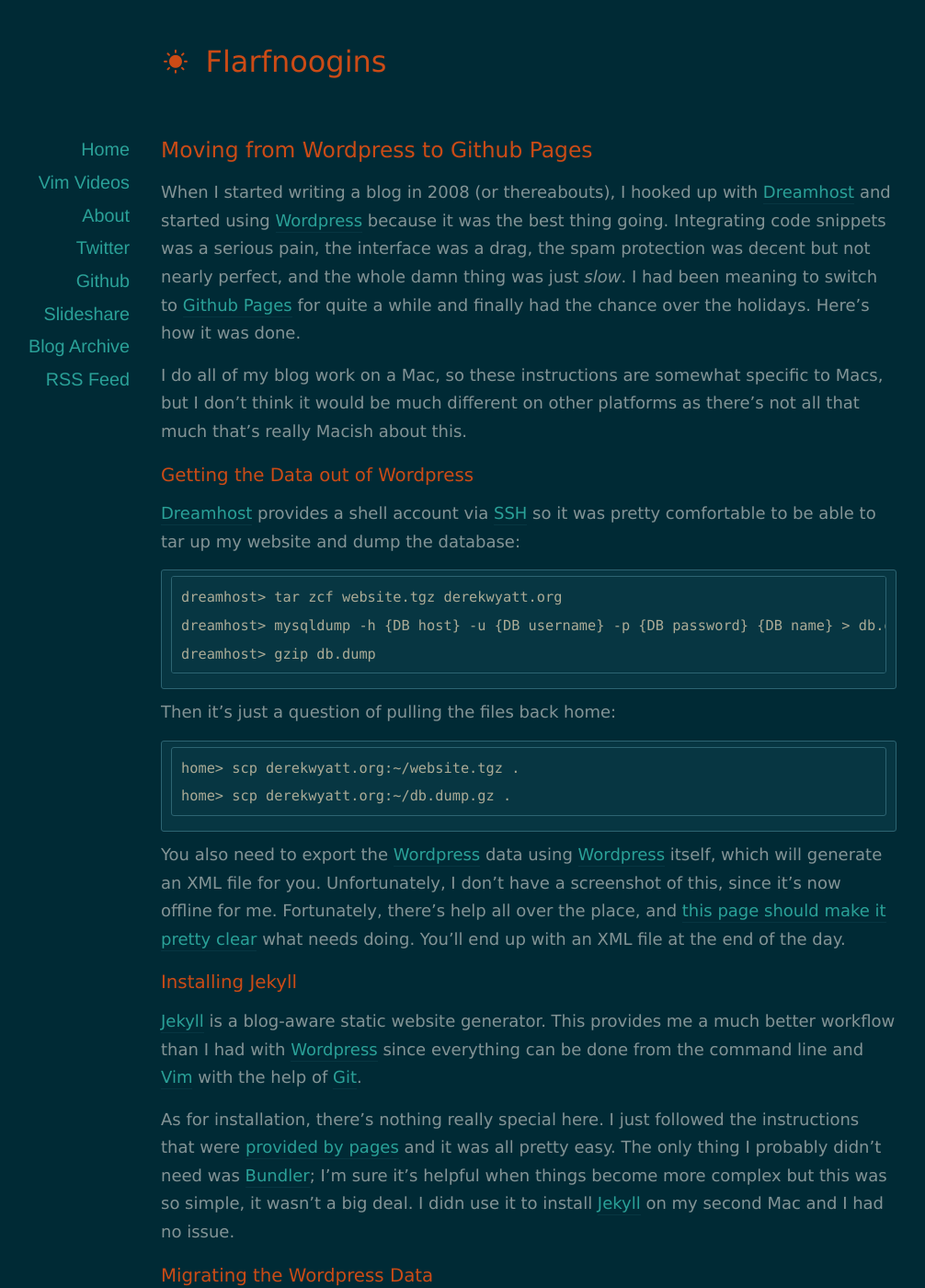
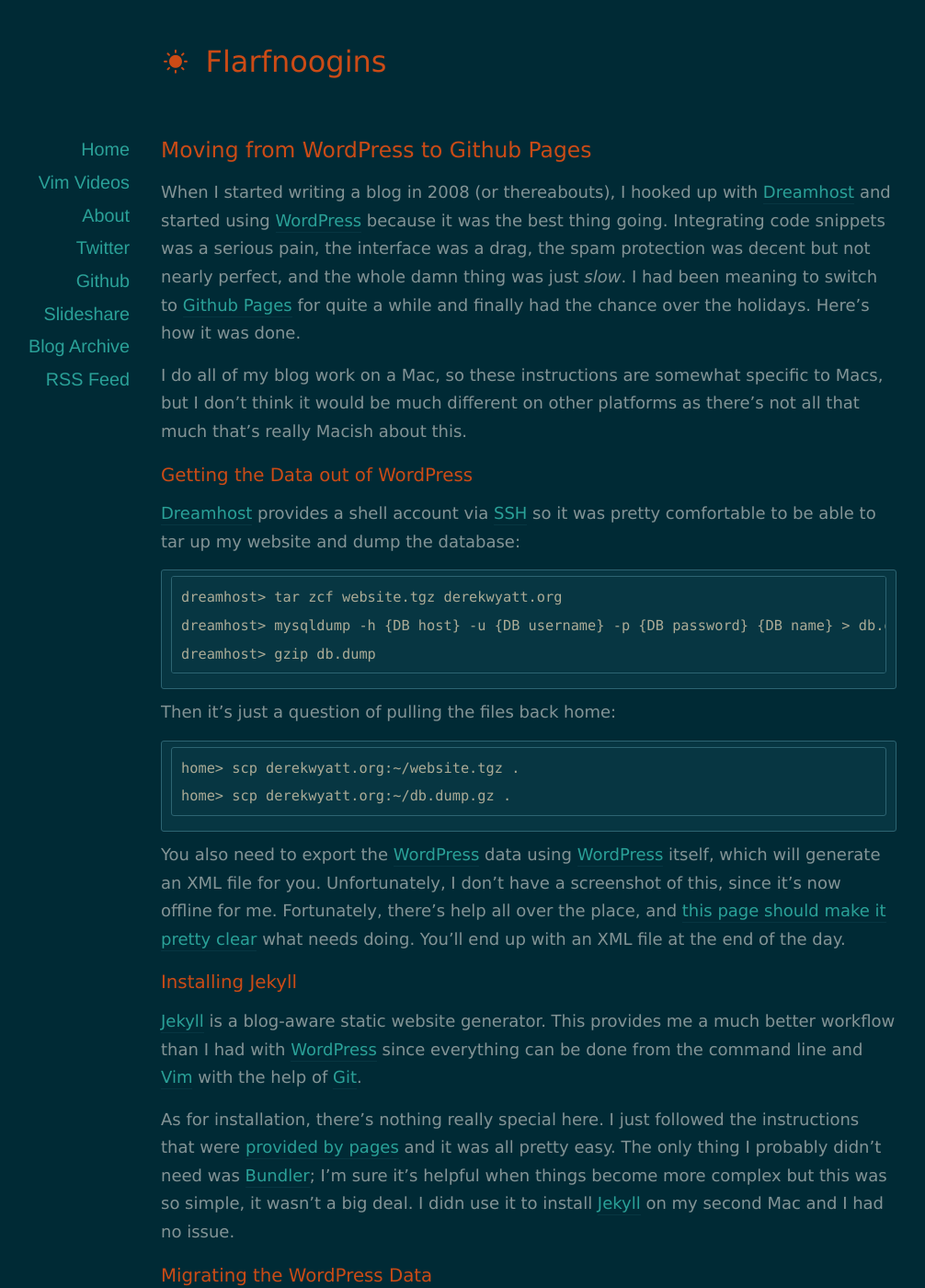
Before and after one commit to derekwyatt/derekwyatt.github.io, a Jekyll site: the page built from _posts/2014-01-01-moving-from-wordpress-to-github-pages.markdown, in a window 1280 px wide and 1400 px high. Shown: the whole window at 92% size, without its empty margins (65-1071 px from the left). Built offline with Jekyll 4.4.1, drawn with Linux system fonts in a browser that asks for light colours; nearby versions of some CDN libraries; Markdown is read by kramdown in place of the engine named in the settings; some of the changed text lies outside the part shown.

````diff
--- a/_posts/2014-01-01-moving-from-wordpress-to-github-pages.markdown
+++ b/_posts/2014-01-01-moving-from-wordpress-to-github-pages.markdown
@@ -1,12 +1,12 @@
 ---
 layout: post
-title: Moving from Wordpress to Github Pages
+title: Moving from WordPress to Github Pages
 ---
-When I started writing a blog in 2008 (or thereabouts), I hooked up with [Dreamhost][1] and started using [Wordpress][2] because it was the best thing going.  Integrating code snippets was a serious pain, the interface was a drag, the spam protection was decent but not nearly perfect, and the whole damn thing was just _slow_.  I had been meaning to switch to [Github Pages][3] for quite a while and finally had the chance over the holidays.  Here's how it was done.
+When I started writing a blog in 2008 (or thereabouts), I hooked up with [Dreamhost][1] and started using [WordPress][2] because it was the best thing going.  Integrating code snippets was a serious pain, the interface was a drag, the spam protection was decent but not nearly perfect, and the whole damn thing was just _slow_.  I had been meaning to switch to [Github Pages][3] for quite a while and finally had the chance over the holidays.  Here's how it was done.
 
 I do all of my blog work on a Mac, so these instructions are somewhat specific to Macs, but I don't think it would be much different on other platforms as there's not all that much that's really Macish about this.
 
-Getting the Data out of Wordpress
+Getting the Data out of WordPress
 ---------------------------------
 
 [Dreamhost][1] provides a shell account via [SSH][4] so it was pretty comfortable to be able to tar up my website and dump the database:
@@ -24,19 +24,19 @@ home> scp derekwyatt.org:~/website.tgz .
 home> scp derekwyatt.org:~/db.dump.gz .
 ```
 
-You also need to export the [Wordpress][2] data using [Wordpress][2] itself, which will generate an XML file for you.  Unfortunately, I don't have a screenshot of this, since it's now offline for me.  Fortunately, there's help all over the place, and [this page should make it pretty clear][14] what needs doing.  You'll end up with an XML file at the end of the day.
+You also need to export the [WordPress][2] data using [WordPress][2] itself, which will generate an XML file for you.  Unfortunately, I don't have a screenshot of this, since it's now offline for me.  Fortunately, there's help all over the place, and [this page should make it pretty clear][14] what needs doing.  You'll end up with an XML file at the end of the day.
 
 Installing Jekyll
 -----------------
 
-[Jekyll][5] is a blog-aware static website generator.  This provides me a much better workflow than I had with [Wordpress][2] since everything can be done from the command line and [Vim][7] with the help of [Git][8].
+[Jekyll][5] is a blog-aware static website generator.  This provides me a much better workflow than I had with [WordPress][2] since everything can be done from the command line and [Vim][7] with the help of [Git][8].
 
 As for installation, there's nothing really special here.  I just followed the instructions that were [provided by pages][6] and it was all pretty easy.  The only thing I probably didn't need was [Bundler][9]; I'm sure it's helpful when things become more complex but this was so simple, it wasn't a big deal.  I didn use it to install [Jekyll][5] on my second Mac and I had no issue.
 
-Migrating the Wordpress Data
+Migrating the WordPress Data
 ----------------------------
 
-[Jekyll][5] has a nifty [Ruby][10] gem [useful for importing data][11] from other blog applications, [Wordpress][2] being one of them.  But...
+[Jekyll][5] has a nifty [Ruby][10] gem [useful for importing data][11] from other blog applications, [WordPress][2] being one of them.  But...
 
 Unfortunately, the importer expects to be able to talk to your [MySQL][12] database server in order to export the blog entries.  The quickest way for me to get this done was to install the [MySQL Community Server][13], load the data into it and then let the importer do it's thing.
 
@@ -47,7 +47,7 @@ home> jekyll import --source {WP XML File} --dbname {DB name} --user root \
                     --prefix {prefix}
 ```
 
-The `prefix` is a bit special.  Normally the tables in [Wordpress][2] look like `wp_posts` and so forth, but when WP is hosted, things tend to be a bit more dynamic.  In my case, the table names all looked like `wp_ds2o2_posts`, so the prefix was specified as `wp_ds2o2_`.
+The `prefix` is a bit special.  Normally the tables in [WordPress][2] look like `wp_posts` and so forth, but when WP is hosted, things tend to be a bit more dynamic.  In my case, the table names all looked like `wp_ds2o2_posts`, so the prefix was specified as `wp_ds2o2_`.
 
 The effect of the import was to have a bunch of files created in the `_posts` directory, all formatted as HTML, with [Jekyll][5] header data properly added.
 
@@ -173,7 +173,7 @@ Then it's just edit / save, edit / save until you're done and then push it up to
 And I'm done.  See ya.
 
   [1]: http://dreamhost.com "Dreamhost"
-  [2]: http://wordpress.com "Wordpress"
+  [2]: http://wordpress.com "WordPress"
   [3]: http://pages.github.com "Github Pages"
   [4]: http://openssh.com/ "SSH"
   [5]: http://jekyllrb.com "Jekyll"
@@ -185,7 +185,7 @@ And I'm done.  See ya.
   [11]: http://import.jekyllrb.com/ "Jekyll Importer"
   [12]: http://mysql.com "MySQL"
   [13]: http://dev.mysql.com/downloads/mysql/ "MySQL Community Server"
-  [14]: http://codex.wordpress.org/Tools_Export_Screen "Wordpress export"
+  [14]: http://codex.wordpress.org/Tools_Export_Screen "WordPress export"
   [15]: http://daringfireball.net/projects/markdown/ "Markdown"
   [16]: http://yaml.org/ "YAML"
   [17]: http://www.zsh.org/ "ZSH"
````
